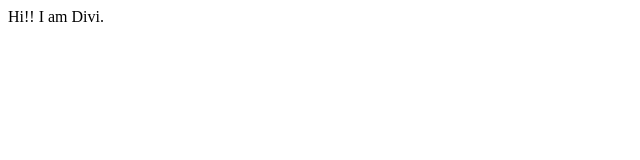
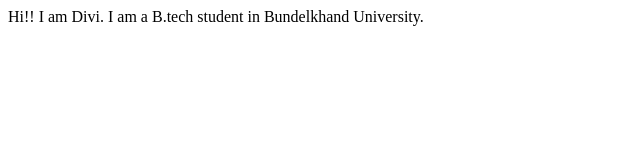
Before and after one commit to srivastavadivi/divisrivastava.com, a plain HTML site: page index.html in a window 1280 px wide. Shown: the whole page, without its empty margins (0-640 px from the left). Drawn offline with Linux system fonts and the light colour scheme.

Commit message:
docs: update index.html

```diff
--- a/index.html
+++ b/index.html
@@ -8,5 +8,6 @@
 </head>
 <body>
     Hi!! I am Divi.
+    I am a B.tech student in Bundelkhand University.
 </body>
 </html>
```
